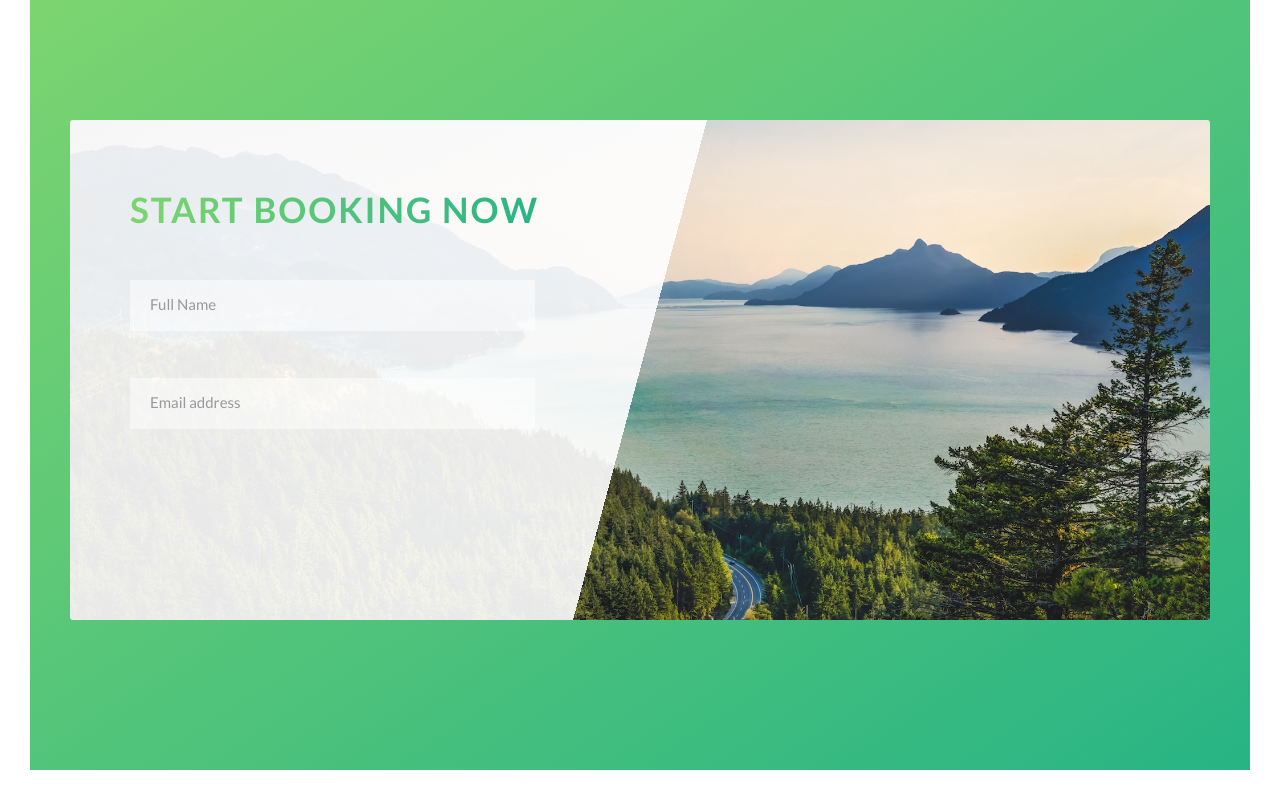
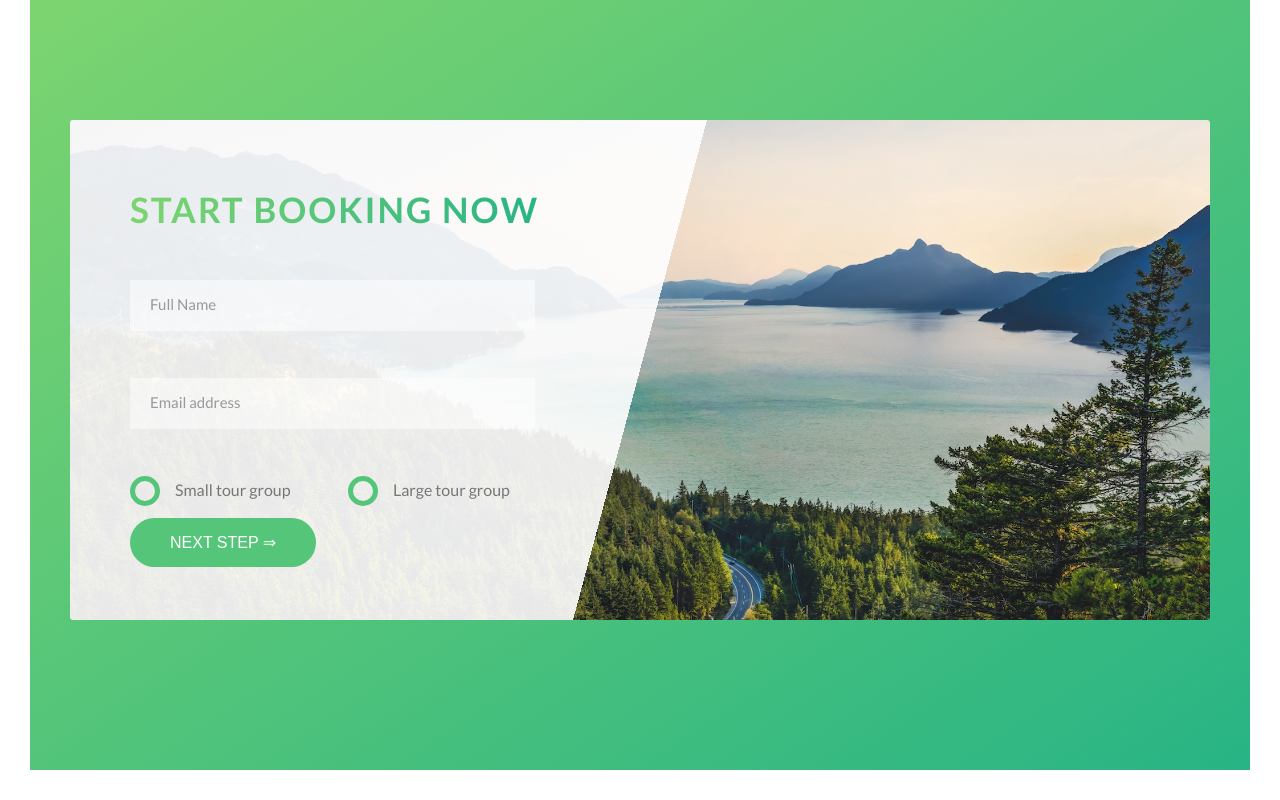
Before and after one commit to shinylei/Natour-css-styling-project, a website: page index.html in a window 1280 px wide. Shown: the part 4813-5613 px from the top of the page. Drawn offline with Linux system fonts and the light colour scheme.

Commit message:
set up radio and submit button for book section

```diff
--- a/index.html
+++ b/index.html
@@ -305,6 +305,28 @@
                                     <input type="email" class="form__input" placeholder="Email address" id="email" required>
                                     <label for="email" class="form__label">Email <Address></Address></label>
                                 </div>
+
+                                <div class="form_group">
+                                    <div class="form__radio-group">
+                                        <input type="radio" class="form__radio-input" id="small" name="size">
+                                        <label for="small" class="form__radio-label">
+                                            <span class="form__radio-button"></span>
+                                            Small tour group
+                                        </label>
+                                    </div>
+
+                                    <div class="form__radio-group">
+                                        <input type="radio" class="form__radio-input" id="large" name="size">
+                                        <label for="large" class="form__radio-label">
+                                            <span class="form__radio-button"></span>
+                                            Large tour group
+                                        </label>
+                                    </div>
+
+                                    <div class="form__group">
+                                        <button class="u-margin-top-small btn btn--green">Next Step &rArr;</button>
+                                    </div>
+                                </div>
                             </form>
                         </div>
                     </div>
--- a/sass/base/_utilities.scss
+++ b/sass/base/_utilities.scss
@@ -8,3 +8,4 @@
 .u-margin-bottom-small { margin-bottom: 1.5rem; }
 .u-margin-top-big { margin-top: 8rem; }
 .u-margin-top-huge { margin-top: 10rem; }
+.u-margin-top-small { margin-top: 1.5rem; }
--- a/sass/components/_button.scss
+++ b/sass/components/_button.scss
@@ -1,6 +1,6 @@
 
 .btn{
-
+    &,
     &:link,
     &:visited {
         text-transform: uppercase;
@@ -11,6 +11,9 @@
         transition: all .2s;
         position: relative;
         font-size: 1.6rem;
+
+        border: none;
+        cursor:pointer;
     }
 
     &--white {
@@ -44,8 +47,11 @@
 
     }
 
-    &:active {
+    &:active
+    &:focus{
+        outline: none;
         transform: translate(-1px);
+        box-shadow: 0 1rem 2rem rgba($color-black, .2);
     }
 
     &::after {
--- a/sass/components/_form.scss
+++ b/sass/components/_form.scss
@@ -48,5 +48,49 @@
     }
 
 
+    &__radio-group {
+        width: 48%;
+        display: inline-block;
+    }
 
+    &__radio-label {
+        font-size: $default-font-size;
+        cursor: pointer;
+        position: relative;
+        padding-left: 4.5rem;
+    }
+
+    &__radio-button {
+        height: 3rem;
+        width: 3rem;
+        border: 5px solid $color-primary;
+        border-radius: 50%;
+        display: inline-block;
+        position: absolute;
+        left: 0;
+        top: -.4rem;
+
+        &::after {
+            content: "";
+            display: block;
+            height: 1.3rem;
+            width: 1.3rem;
+            border-radius: 50%;
+            position: absolute;
+            top: 50%;
+            left: 50%;
+            transform: translate(-50%, -50%);
+            background-color: $color-primary;
+            opacity: 0;
+            transition: opacity .2s;
+        }
+    }
+
+    &__radio-input {
+        display: none;
+    }
+
+    &__radio-input:checked + &__radio-label &__radio-button::after{
+        opacity: 1;
+    }
 }
```
Also changed, not shown: css/style.css.
